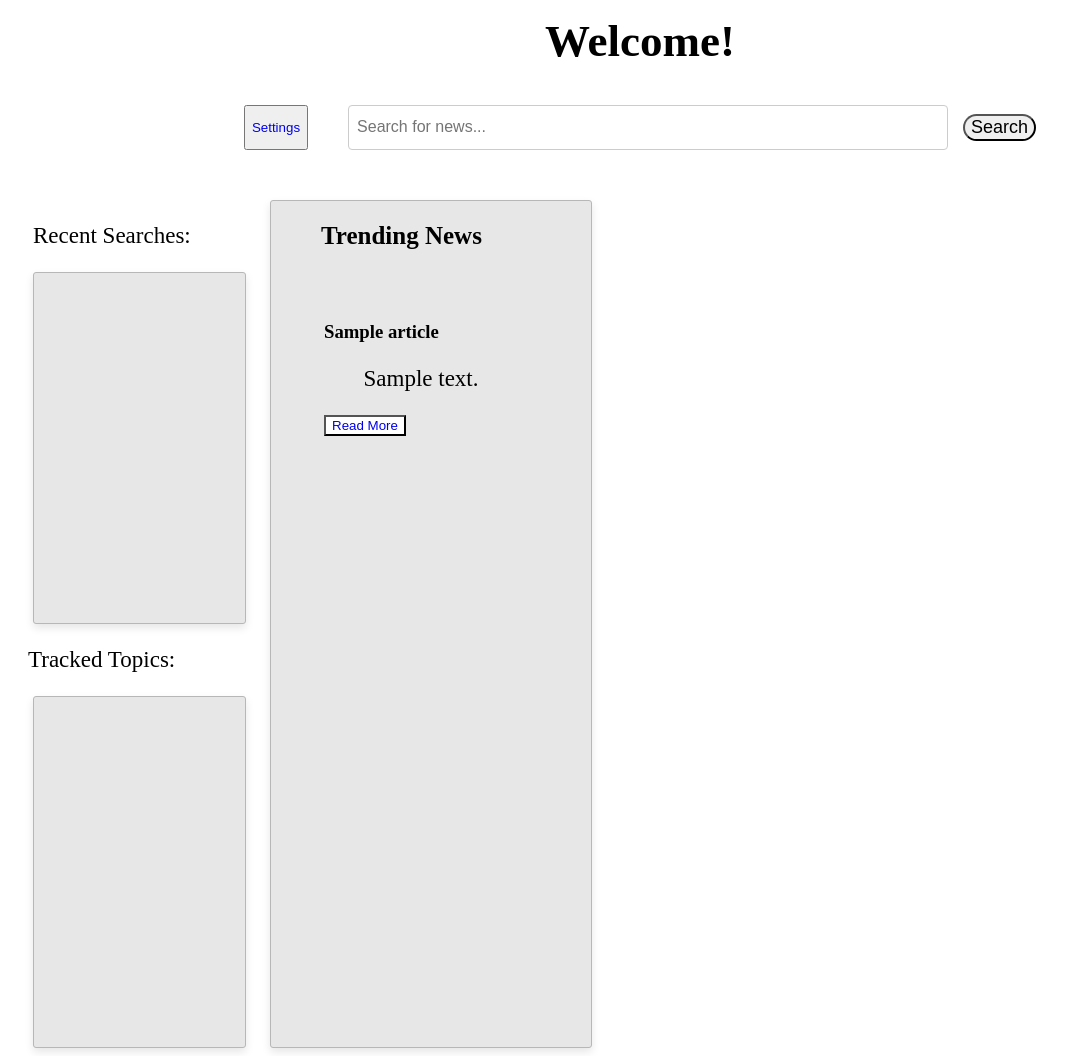
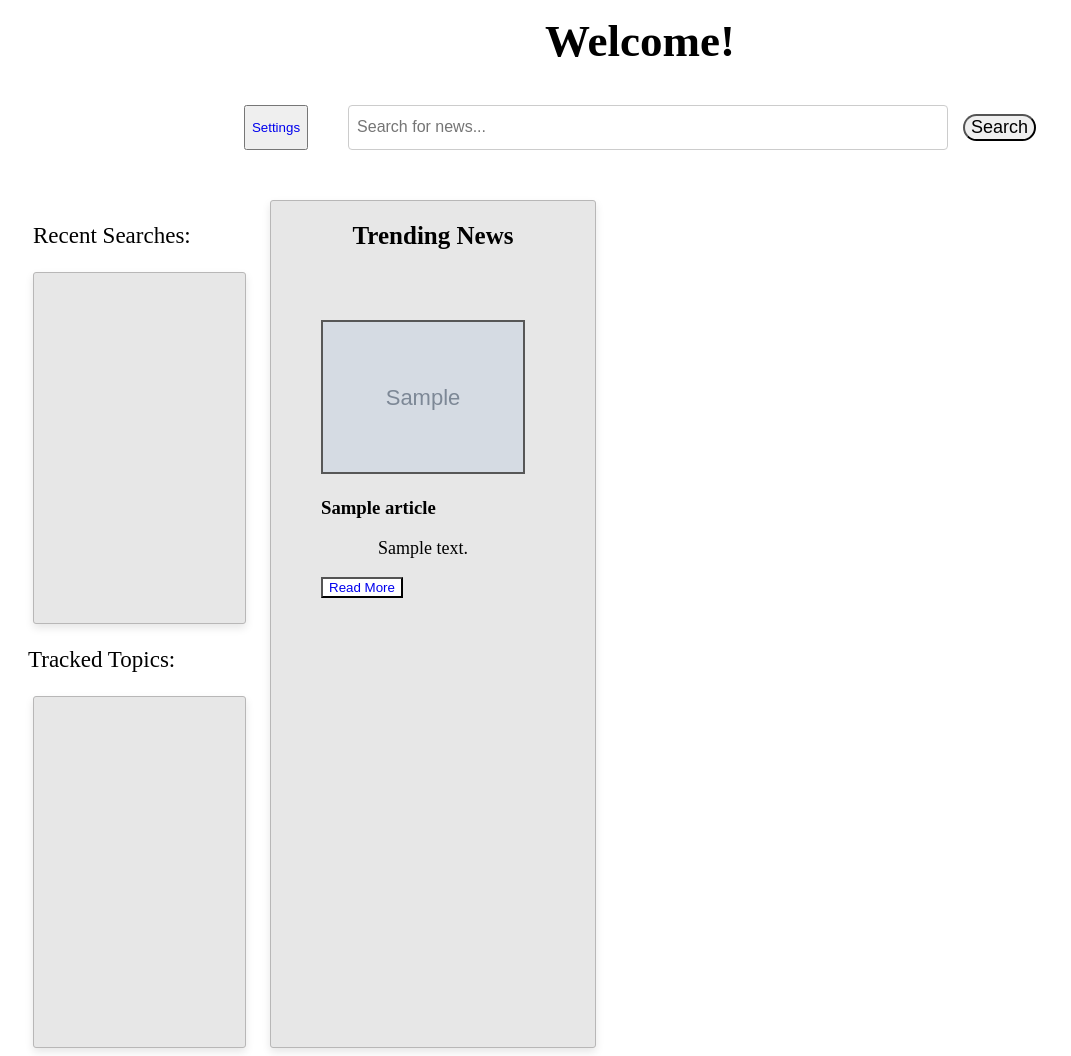
Before and after one commit to IzMo2000/TopicTide, a Flask app: page /home in a window 1280 px wide. Shown: the part 230-1286 px from the top of the page, without its empty margins (0-1071 px from the left). Run offline with Flask 3, Linux system fonts and the light colour scheme; grey boxes marked "Sample" are stand-in pictures; a database or web service that is not in the repository returns one stand-in record (values such as "Sample title"); data that the repository does not hold is empty.

Commit message:
fixed welcome page

```diff
--- a/static/articleslayout.css
+++ b/static/articleslayout.css
@@ -7,12 +7,11 @@
   .articles-container {
     display: grid;
     grid-template-columns: repeat(auto-fit, minmax(200px, 1fr));
-    grid-gap: 20px;
-    /* display: flex;
-    flex-wrap: wrap; */
-
+    grid-gap: 100px;
     margin-right: 20px;
     padding: 50px;
+
+
   }
 
   .titlecontainer{
@@ -25,4 +24,13 @@
 
   .article{
     padding-bottom: 50px;
+
+
   }
+
+  .thumbnail{
+    max-width: 200px;
+    max-height: 150px;
+    width: auto;
+    height: auto;
+  }
--- a/templates/home.html
+++ b/templates/home.html
@@ -1,47 +1,53 @@
 {% extends "layout.html" %}
+
 {% block content %}
-<h2 style= "font-size: 45px;">Welcome!</h2>
-<div class = "search-container">
-  <button type = "button"> <a href = "/settings"> Settings </a> </button>
+<h2 style="font-size: 45px;">Welcome!</h2>
+<div class="search-container">
+  <button type="button"><a href="/settings">Settings</a></button>
   <form action="/search" method="get">
-    <input style = "width: 600px; height: 45px; margin-left: 40px; margin-right:15px;" type="text" name="q" placeholder="Search for news...">
-    <input style = "cursor: pointer;border-radius: 40px; font-size: 18px;" type="submit" value="Search">
+    <input style="width: 600px; height: 45px; margin-left: 40px; margin-right: 15px;" type="text" name="q" placeholder="Search for news...">
+    <input style="cursor: pointer; border-radius: 40px; font-size: 18px;" type="submit" value="Search">
   </form>
 </div>
 
-<div class ="pagecontainer">
-  <div style = "margin-left: 20px; margin-right:30px;">
-    <p style = "text-align: left; margin-left:5px;"> Recent Searches:</p>
-    <div class = "card" style =  "margin: 0px 5px; width: 5%">
-
+<div class="pagecontainer">
+  <div style="margin-left: 20px; margin-right: 30px;">
+    <p style="text-align: left; margin-left: 5px;">Recent Searches:</p>
+    <div class="card" style="margin: 0px 5px; width: 5%">
+      <!-- You can add your recent searches content here -->
     </div>
-  <p style = "text-align: left;"> Tracked Topics: </p>
-<div class = "card" style =  "margin: 0px 5px; width: 5%">
-
+    <p style="text-align: left;">Tracked Topics:</p>
+    <div class="card" style="margin: 0px 5px; width: 5%">
+      <!-- You can add your tracked topics content here -->
     </div>
   </div>
-<div class = "titlecontainer">
-  <h2 style = "display: flex; margin-left: 50px; font-size: 25px; margin-bottom: 0px;">Trending News</h2>
+  <div class="titlecontainer">
+    <h2 style = "font-size: 25px;">Trending News</h2>
+    <!-- style="display: flex; margin-left: 50px; font-size: 25px; margin-bottom: 0px; -->
     <div class="articles-container">
-    <table>
-      <td>
           {% if populararts %}
           {% for article in populararts %}
           <div class="article">
+            <img style = "border: 2px solid rgb(87, 87, 87);" class="thumbnail" src="{{ article['urlToImage'] }}" alt="{{ article['title'] }}">
             <h3>{{ article['title'] }}</h3>
             {% if article['description'] %}
-            <p>{{ article['description'] }}</p>
+            {% if article['description']|length <= 200 %}
+      <p style="font-size: 18px;">{{ article['description'] }}</p>
+  {% else %}
+    <p style="font-size: 18px;">{{ article['description'][:197] }}...</p>
+    {% endif %}
+
+
             {% else %}
             <p> </p>
             {% endif %}
-            <button style= "background-color: white;" type = "button"><a href="{{ article['url'] }}">Read More</a></button>
+            <button style="background-color: white;" type="button"><a href="{{ article['url'] }}">Read More</a></button>
           </div>
           {% endfor %}
           {% else %}
           <p>No popular articles found.</p>
           {% endif %}
-    </td>
-        </table>
+
     </div>
   </div>
 </div>
```
Lines whose indentation alone changed are shown as unchanged.
